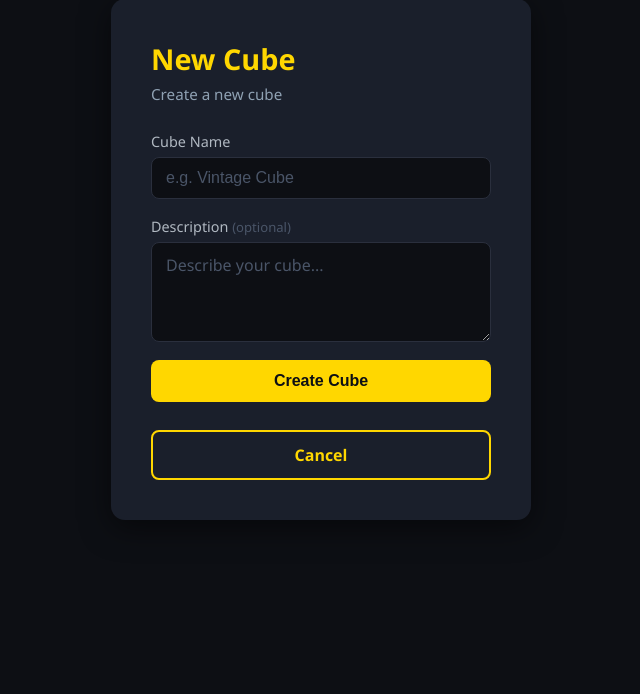
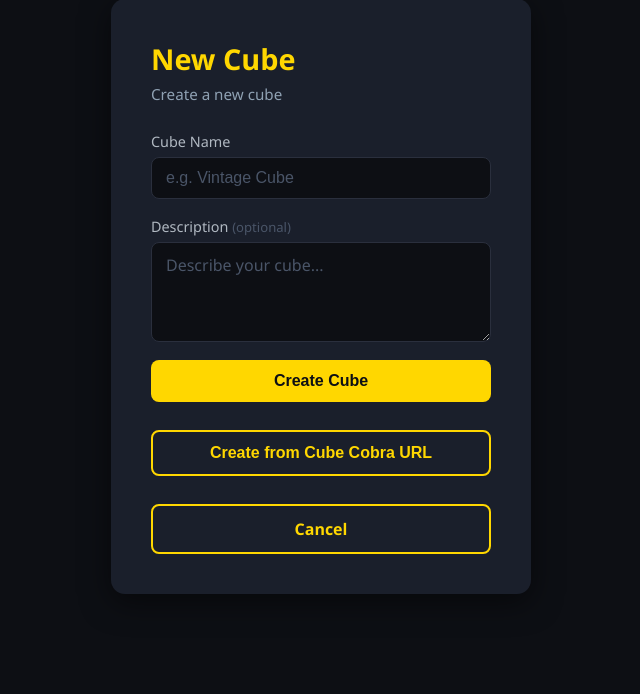
Before and after one commit to vin-corp/cube-companion, a Flask app: page /cube/new in a window 1280 px wide. Shown: the part 158-852 px from the top of the page, without its empty margins (319-959 px from the left). Before the commit the page ends 678 px from the top, so only its background shows below. Run offline with Flask 3, Linux system fonts and the light colour scheme; the visitor is signed in with stand-in values (Sample User, id 1).

Commit message:
Moved Import from Cube Cobra to cube creation screen

```diff
--- a/app/routes.py
+++ b/app/routes.py
@@ -30,6 +30,17 @@ def dashboard():
 @login_required
 def create_cube():
     if request.method == "POST":
+        if request.is_json:
+            data = request.get_json()
+            name = data.get("name", "").strip()
+            description = data.get("description", "").strip()
+            if name:
+                cube = Cube(name=name, description=description, user_id=current_user.id)
+                db.session.add(cube)
+                db.session.commit()
+                return jsonify({"success": True, "cube_id": cube.id})
+            return jsonify({"error": "Cube name is required"}), 400
+
         name = request.form["name"].strip()
         description = request.form.get("description", "").strip()
         if name:
--- a/app/templates/cube_form.html
+++ b/app/templates/cube_form.html
@@ -6,7 +6,7 @@
     <h2 class="form-title">{% if cube %}Edit Cube{% else %}New Cube{% endif %}</h2>
     <p class="form-subtitle">{% if cube %}Update your cube's details{% else %}Create a new cube{% endif %}</p>
 
-    <form method="POST" class="auth-form">
+    <form method="POST" class="auth-form" id="cubeForm">
         <div class="form-group">
             <label for="name">Cube Name</label>
             <input id="name" name="name" type="text" placeholder="e.g. Vintage Cube" value="{{ cube.name if cube else '' }}" required>
@@ -19,7 +19,17 @@
         <button type="submit" class="btn btn-primary btn-full">{% if cube %}Save Changes{% else %}Create Cube{% endif %}</button>
 
         {% if cube %}
-        <button type="button" id="importCobraBtn" class="btn btn-secondary btn-full" style="margin-top: 10px;">Import from Cube Cobra</button>
+        <button type="button" id="importCobraBtn" class="btn btn-secondary btn-full" style="margin-top: 10px;"
+                data-import-url="{{ url_for('main.import_cubecobra', cube_id=cube.id) }}"
+                data-view-url="{{ url_for('main.view_cube', cube_id=cube.id) }}">
+            Import from Cube Cobra
+        </button>
+        {% else %}
+        <button type="button" id="createFromCobraBtn" class="btn btn-secondary btn-full" style="margin-top: 10px;"
+                data-create-url="{{ url_for('main.create_cube') }}">
+            Create from Cube Cobra URL
+        </button>
+        {% endif %}
 
         <div id="importProgressContainer" style="display: none; margin-top: 1.5rem; padding: 1rem; border: 1px solid #ddd; border-radius: 8px;">
             <div style="background: #eee; border-radius: 10px; height: 10px; overflow: hidden;">
@@ -27,42 +37,30 @@
             </div>
             <p id="importStatus" class="form-subtitle" style="margin-top: 0.5rem; text-align: center; font-size: 0.9rem;">Starting import...</p>
         </div>
-        {% endif %}
 
         <a href="{{ url_for('main.dashboard') }}" class="btn btn-secondary btn-full" style="margin-top: 10px;">Cancel</a>
     </form>
 </div>
 
-{% if cube %}
 <script>
-document.getElementById('importCobraBtn').addEventListener('click', function() {
-    const url = prompt("Enter the Cube Cobra URL (e.g., https://cubecobra.com/cube/list/mycube):");
-    if (!url || url.trim() === "") return;
+// 100% Pure Vanilla JS (No Jinja tags to upset VSCode)
+document.addEventListener("DOMContentLoaded", () => {
 
-    const container = document.getElementById('importProgressContainer');
+    // Helper function to handle the streaming progress bar
+    async function handleSSEStream(response, redirectUrl) {
+        const reader = response.body.getReader();
+        const decoder = new TextDecoder();
         const bar = document.getElementById('importProgressBar');
         const status = document.getElementById('importStatus');
-    const btn = this;
 
-    btn.disabled = true;
-    container.style.display = 'block';
-
-    fetch("{{ url_for('main.import_cubecobra', cube_id=cube.id) }}", {
-        method: 'POST',
-        headers: { 'Content-Type': 'application/json' },
-        body: JSON.stringify({ url: url })
-    }).then(response => {
-        const reader = response.body.getReader();
-        const decoder = new TextDecoder();
-
-        function read() {
-            reader.read().then(({ done, value }) => {
+        async function read() {
+            const { done, value } = await reader.read();
             if (done) return;
 
-                const chunk = decoder.decode(value);
+            const chunk = decoder.decode(value, {stream: true});
             const lines = chunk.split('\n');
 
-                lines.forEach(line => {
+            for (let line of lines) {
                 if (line.startsWith('data: ')) {
                     try {
                         const data = JSON.parse(line.substring(6));
@@ -73,21 +71,124 @@ document.getElementById('importCobraBtn').addEventListener('click', function() {
                         } else if (data.status === 'completed') {
                             status.innerText = "Import complete! Redirecting...";
                             setTimeout(() => {
-                                    window.location.href = "{{ url_for('main.view_cube', cube_id=cube.id) }}";
+                                window.location.href = redirectUrl;
                             }, 1000);
                         }
                     } catch(e) { console.error("Error parsing SSE:", e); }
                 }
+            }
+            await read();
+        }
+        await read();
+    }
+
+    // --- EDIT MODE LOGIC ---
+    const importCobraBtn = document.getElementById('importCobraBtn');
+    if (importCobraBtn) {
+        importCobraBtn.addEventListener('click', async function() {
+            // Read URLs from the HTML data attributes
+            const importUrl = this.getAttribute('data-import-url');
+            const viewUrl = this.getAttribute('data-view-url');
+
+            const url = prompt("Enter the Cube Cobra URL (e.g., https://cubecobra.com/cube/list/mycube):");
+            if (!url || url.trim() === "") return;
+
+            document.getElementById('importProgressContainer').style.display = 'block';
+            this.disabled = true;
+
+            try {
+                const response = await fetch(importUrl, {
+                    method: 'POST',
+                    headers: { 'Content-Type': 'application/json' },
+                    body: JSON.stringify({ url: url })
                 });
-                read();
+
+                if (!response.ok) {
+                    const errData = await response.json();
+                    alert(errData.error || "Failed to start import.");
+                    this.disabled = false;
+                    return;
+                }
+
+                await handleSSEStream(response, viewUrl);
+            } catch (err) {
+                alert("Error: " + err);
+                this.disabled = false;
+            }
         });
     }
-        read();
-    }).catch(err => {
+
+    // --- CREATE MODE LOGIC ---
+    const createFromCobraBtn = document.getElementById('createFromCobraBtn');
+    if (createFromCobraBtn) {
+        createFromCobraBtn.addEventListener('click', async function() {
+            const createUrl = this.getAttribute('data-create-url');
+
+            // 1. Verify a name is entered
+            const nameInput = document.getElementById('name').value.trim();
+            if (!nameInput) {
+                alert("Please enter a Cube Name first before importing.");
+                document.getElementById('name').focus();
+                return;
+            }
+            const descriptionInput = document.getElementById('description').value.trim();
+
+            // 2. Prompt for URL
+            const url = prompt("Enter the Cube Cobra URL (e.g., https://cubecobra.com/cube/list/mycube):");
+            if (!url || url.trim() === "") return;
+
+            // 3. UI Setup
+            const container = document.getElementById('importProgressContainer');
+            const status = document.getElementById('importStatus');
+            this.disabled = true;
+            document.querySelector('button[type="submit"]').disabled = true;
+            container.style.display = 'block';
+            status.innerText = "Creating cube...";
+
+            try {
+                // 4. Create the cube silently in the background
+                const createRes = await fetch(createUrl, {
+                    method: 'POST',
+                    headers: { 'Content-Type': 'application/json' },
+                    body: JSON.stringify({ name: nameInput, description: descriptionInput })
+                });
+
+                const createData = await createRes.json();
+                if (!createRes.ok || !createData.success) {
+                    alert(createData.error || "Failed to create cube.");
+                    this.disabled = false;
+                    document.querySelector('button[type="submit"]').disabled = false;
+                    return;
+                }
+
+                const newCubeId = createData.cube_id;
+                status.innerText = "Starting import...";
+
+                // 5. Start the import process targeting the new cube
+                const importRes = await fetch(`/cube/${newCubeId}/import_cubecobra`, {
+                    method: 'POST',
+                    headers: { 'Content-Type': 'application/json' },
+                    body: JSON.stringify({ url: url })
+                });
+
+                if (!importRes.ok) {
+                    const errData = await importRes.json();
+                    alert(errData.error || "Failed to start import.");
+                    this.disabled = false;
+                    document.querySelector('button[type="submit"]').disabled = false;
+                    return;
+                }
+
+                // 6. Connect to stream and automatically redirect when finished
+                await handleSSEStream(importRes, `/cube/${newCubeId}/view`);
+
+            } catch (err) {
                 alert("Error: " + err);
-        btn.disabled = false;
+                this.disabled = false;
+                document.querySelector('button[type="submit"]').disabled = false;
+            }
         });
+    }
 });
 </script>
-{% endif %}
 {% endblock %}
```
Lines whose indentation alone changed are shown as unchanged.
